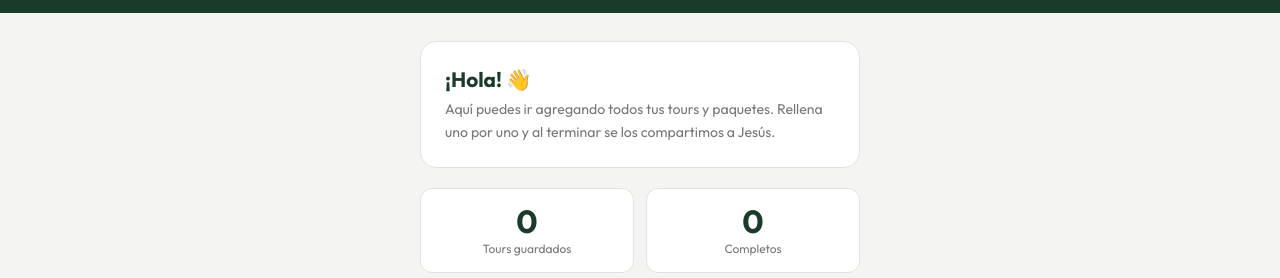
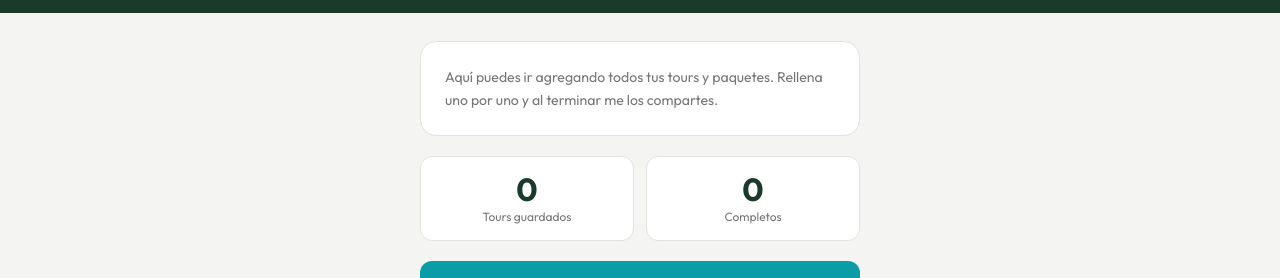
Before and after one commit to JesusJavierSEO/cenotes-tesv1, a plain HTML site: page admin/captura-tours.html in a window 1280 px wide. Shown: the part 41-319 px from the top of the page. Drawn offline with Linux system fonts and the light colour scheme.

Commit message:
Update captura-tours.html

```diff
--- a/admin/captura-tours.html
+++ b/admin/captura-tours.html
@@ -493,8 +493,8 @@ body {
 <div class="vista activa" id="vista-inicio">
   <div class="inicio-wrap">
     <div class="bienvenida-card">
-      <h1>¡Hola! 👋</h1>
-      <p>Aquí puedes ir agregando todos tus tours y paquetes. Rellena uno por uno y al terminar se los compartimos a Jesús.</p>
+
+      <p>Aquí puedes ir agregando todos tus tours y paquetes. Rellena uno por uno y al terminar me los compartes.</p>
     </div>
 
     <div class="stats-row">
```
